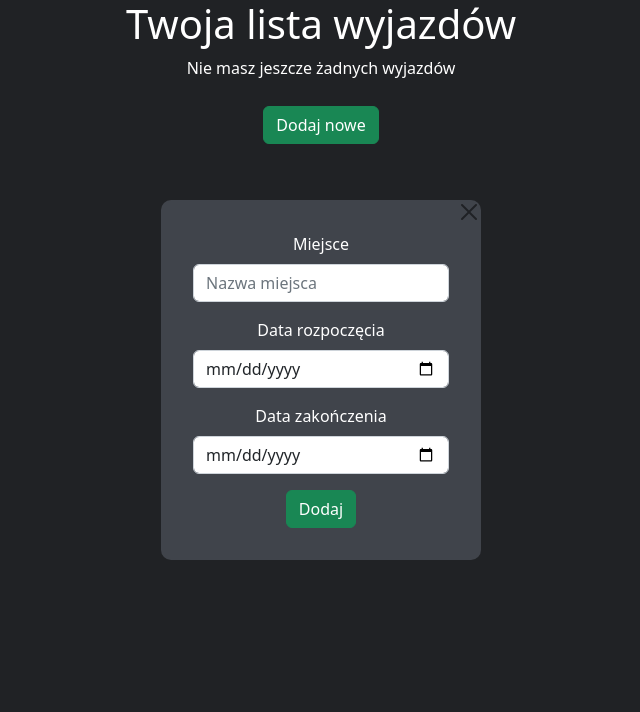
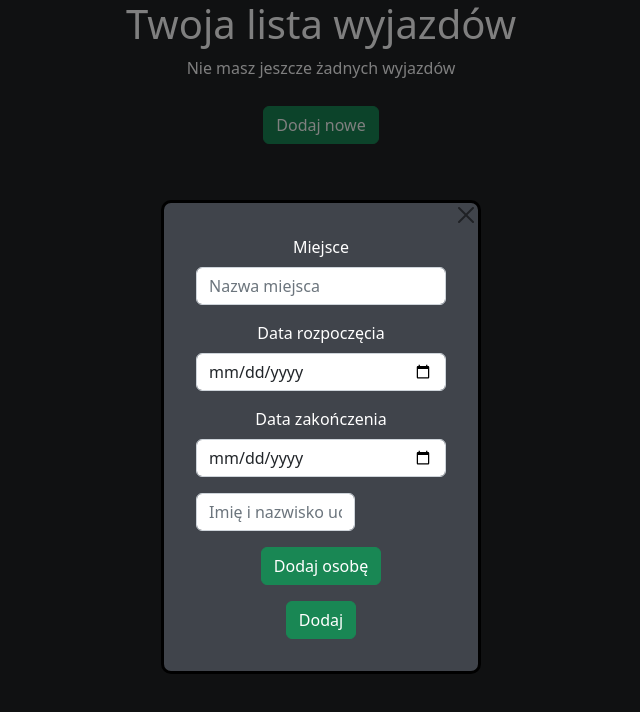
Before and after one commit to SL0Wx/TripList-App, a React (Create React App) app: page / in a window 1280 px wide. Both pictures are taken after a click on the button "Dodaj nowe". Shown: the top 712 px of the page, without its empty margins (319-959 px from the left). Built offline with nearby package versions, Linux system fonts and the light colour scheme.

Commit message:
people list view

```diff
--- a/src/App.css
+++ b/src/App.css
@@ -7,3 +7,13 @@
 .addBtn {
   margin-top: 10px;
 }
+
+.overlay {
+  position: absolute;
+  top: 0;
+  right: 0;
+  width: 100%;
+  height: 100vh;
+  background-color: black;
+  opacity: 0.5;
+}
--- a/src/App.js
+++ b/src/App.js
@@ -10,6 +10,7 @@
 
   return (
     <div className="App">
+      <div className="overlay" style={{ display: addNew ? "block" : "none" }}></div>
       <div className="container">
         <h1>Twoja lista wyjazdów</h1>
         <List tripList={tripList} setTripList={setTripList} />
--- a/src/components/List.jsx
+++ b/src/components/List.jsx
@@ -1,5 +1,6 @@
 import React from 'react'
 import Accordion from 'react-bootstrap/Accordion';
+import ListGroup from 'react-bootstrap/ListGroup';
 
 function List({ tripList, setTripList }) {
 
@@ -9,17 +10,18 @@
             <div className="tripList">
                 {tripList.map((trip, i) => (
                   <div key={i}>
-                    {/*<div className="tripBoxContent">
-                      <h3>{trip.place}</h3>
-                      <p>Data rozpoczęcia: {trip.startDate}</p>
-                      <p>Data zakończenia: {trip.endDate}</p>
-                    </div>*/}
                     <Accordion className="tripAcordation">
                       <Accordion.Item eventKey={i}>
                         <Accordion.Header>{trip.place}</Accordion.Header>
                         <Accordion.Body>
                           <p>Data rozpoczęcia: {trip.startDate}</p>
                           <p>Data zakończenia: {trip.endDate}</p>
+                          <p>Lista osób:</p>
+                          <ListGroup as="ol" numbered>
+                            {trip.peopleArray.map((person, i) => (
+                              <ListGroup.Item as="li" key={i}>{person}</ListGroup.Item>
+                            ))}
+                          </ListGroup>
                         </Accordion.Body>
                       </Accordion.Item>
                     </Accordion>
--- a/src/components/NewTrip.jsx
+++ b/src/components/NewTrip.jsx
@@ -1,4 +1,6 @@
 import Form from 'react-bootstrap/Form';
+import Row from 'react-bootstrap/Row';
+import Col from 'react-bootstrap/Col';
 import Button from 'react-bootstrap/Button';
 import CloseButton from 'react-bootstrap/CloseButton';
 import { useState } from 'react';
@@ -8,6 +10,13 @@
     const [place, setPlace] = useState("");
     const [startDate, setStartDate] = useState("");
     const [endDate, setEndDate] = useState("");
+    const [person, setPerson] = useState("");
+    const [peopleArray, setPeopleArray] = useState([]);
+    const [toggle, setToggle] = useState(false);
+
+    const delay = ms => new Promise(
+        resolve => setTimeout(resolve, ms)
+      );
 
     function handleAddTrip(e) {
         e.preventDefault();
@@ -15,9 +24,19 @@
             place,
             startDate,
             endDate,
+            peopleArray,
         }
         setTripList([...tripList, newTrip])
         setAddNew(false);
+    }
+
+    async function handleAddPerson(e) {
+        e.preventDefault();
+        setToggle(true);
+        setPeopleArray([...peopleArray, person]);
+        await delay(1000);
+        document.getElementById("person").value = ""
+        setToggle(false);
     }
 
     return (
@@ -28,7 +47,6 @@
                 <Form.Label>Miejsce</Form.Label>
                 <Form.Control type="text" placeholder="Nazwa miejsca" name="place" onChange={e => setPlace(e.target.value)} />
             </Form.Group>
-
             <Form.Group className="mb-3" controlId="formBasicStartDate">
                 <Form.Label>Data rozpoczęcia</Form.Label>
                 <Form.Control type="date" name="startDate" onChange={e => setStartDate(e.target.value)} />
@@ -37,7 +55,18 @@
                 <Form.Label>Data zakończenia</Form.Label>
                 <Form.Control type="date" name="endDate" onChange={e => setEndDate(e.target.value)} />
             </Form.Group>
-
+            <Row>
+                <Col xs={8}>
+                    <Form.Group controlId="formBasicPerson" className="mb-3">
+                        <Form.Control id="person" type="text" placeholder="Imię i nazwisko uczestnika" name="person" onChange={e => setPerson(e.target.value)} />
+                    </Form.Group>
+                </Col>
+                <Col>
+                    <Form.Group controlId="formBasicAddPersonBtn" className="mb-3">
+                        <Button variant="success" disabled={toggle} onClick={handleAddPerson}>{toggle ? "Dodano!" : "Dodaj osobę"}</Button>
+                    </Form.Group>
+                </Col>
+            </Row>
             <Button variant="success" type="submit" onClick={handleAddTrip}>
                 Dodaj
             </Button>
--- a/src/components/style.css
+++ b/src/components/style.css
@@ -8,12 +8,15 @@
     border-radius: 10px;
     background-color: #40444b;
     color: white;
+    border: 3px solid black;
+    z-index: 10;
 }
 
 .closeBtn {
     position: absolute;
     right: 0;
     top: 0;
+    z-index: 10;
 }
 
 .tripList {
```
